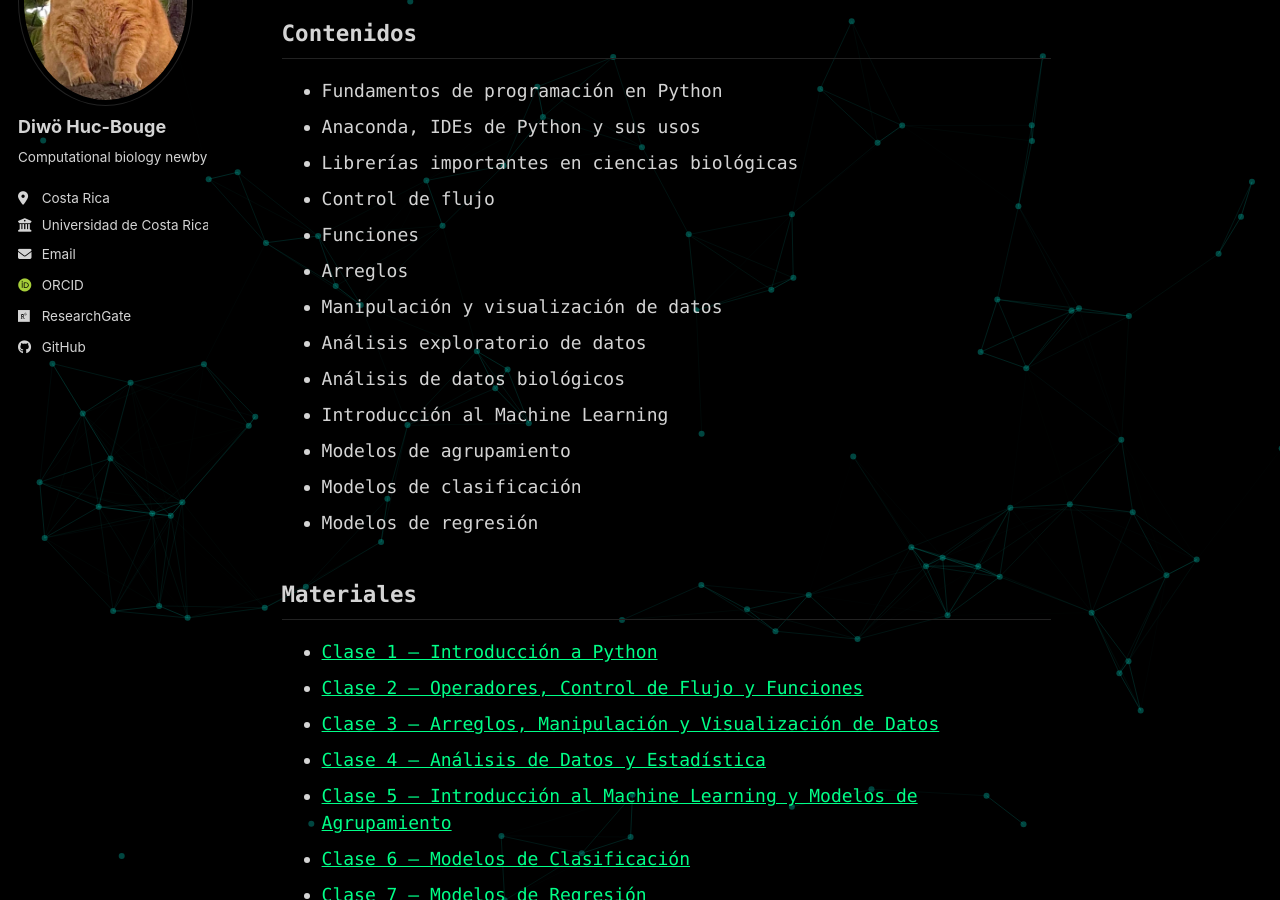
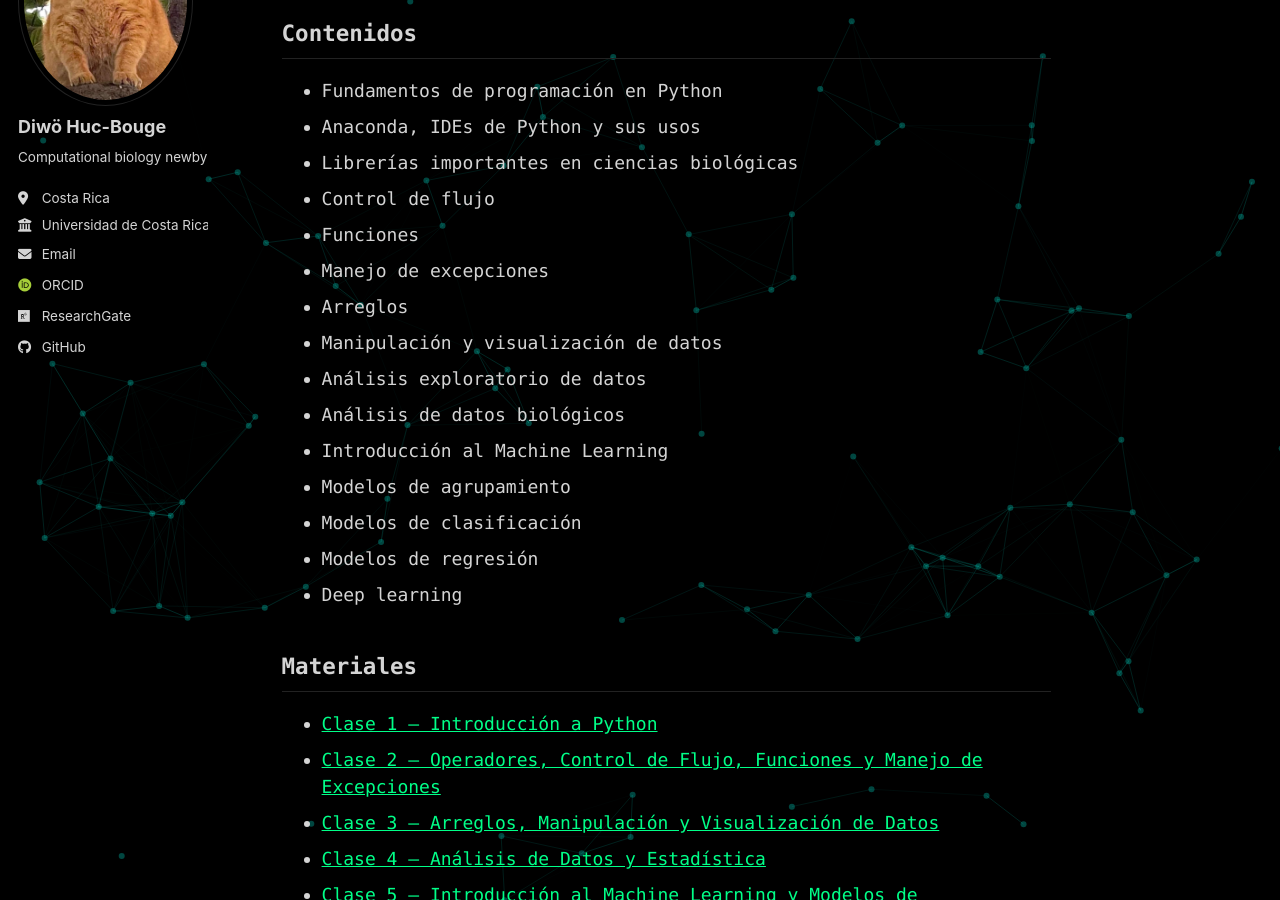
Before and after one commit to DiwoHuc/DiwoHuc.github.io, a Jekyll site: the page built from _teaching/intro_Python_curso.md, in a window 1280 px wide and 900 px high, scrolled down 370 px. Built offline with Jekyll 4.4.1, drawn with Linux system fonts in a browser that asks for light colours; some web fonts are replaced; a script bundle is joined from its source files by our own code; library files that are not in the unit come from our copies.

Commit message:
Add exception handling and update class 2 link
Updated course content to include exception handling and revised class links.

```diff
--- a/_teaching/intro_Python_curso.md
+++ b/_teaching/intro_Python_curso.md
@@ -16,6 +16,7 @@ Hands-on Crash Course introductorio de programación en Python aplicado a cienci
 - Librerías importantes en ciencias biológicas
 - Control de flujo
 - Funciones
+- Manejo de excepciones
 - Arreglos
 - Manipulación y visualización de datos
 - Análisis exploratorio de datos
@@ -24,11 +25,12 @@ Hands-on Crash Course introductorio de programación en Python aplicado a cienci
 - Modelos de agrupamiento
 - Modelos de clasificación
 - Modelos de regresión
+- Deep learning
 
 ## Materiales
 
 - [Clase 1 — Introducción a Python](https://colab.research.google.com/drive/1zDZg-AJOfFq6GuKpA8sUKGiw9JKS0FuL?usp=drive_link)
-- [Clase 2 — Operadores, Control de Flujo y Funciones](https://colab.research.google.com/drive/1v6QiCGXN8nOiFxMIh5G9biUoc06XiFcM?usp=sharing)
+- [Clase 2 — Operadores, Control de Flujo, Funciones y Manejo de Excepciones](https://colab.research.google.com/drive/1v6QiCGXN8nOiFxMIh5G9biUoc06XiFcM?usp=sharing)
 - [Clase 3 — Arreglos, Manipulación y Visualización de Datos](#)
 - [Clase 4 — Análisis de Datos y Estadística](#)
 - [Clase 5 — Introducción al Machine Learning y Modelos de Agrupamiento](#)
```
